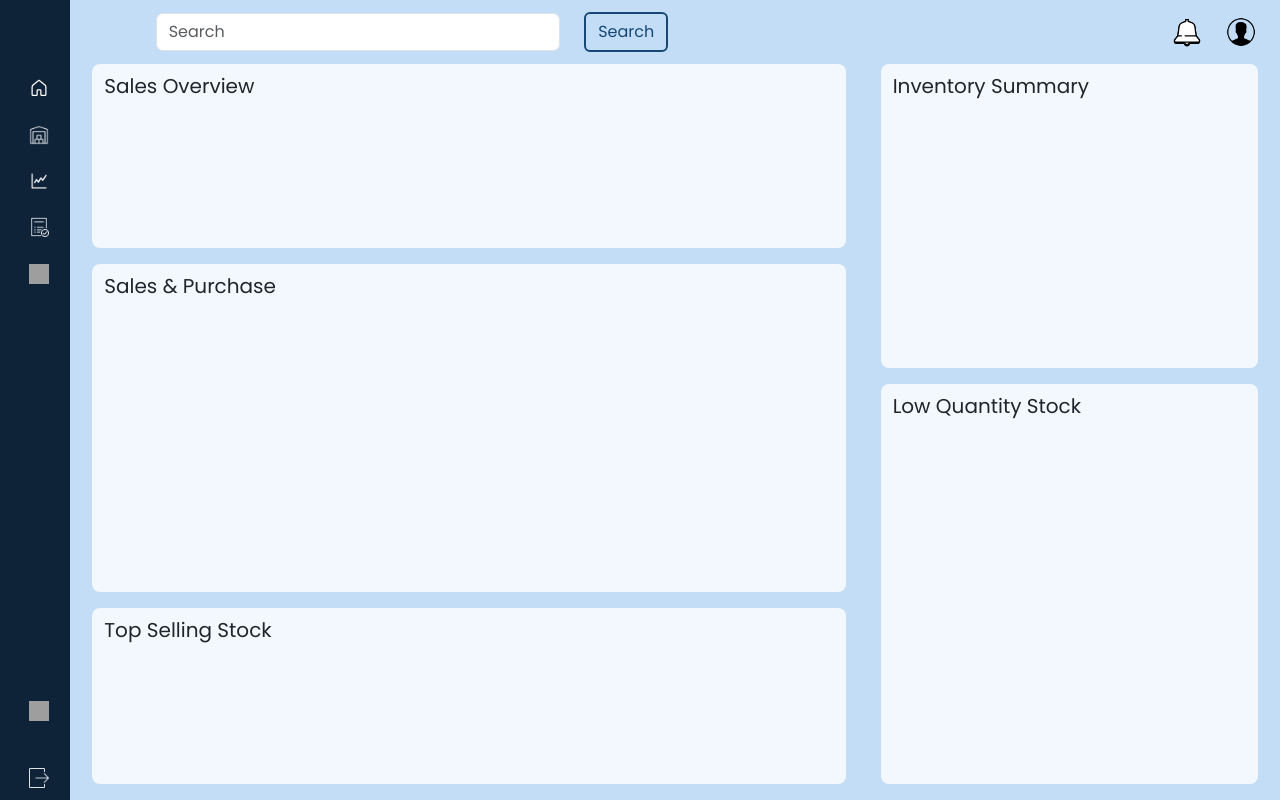
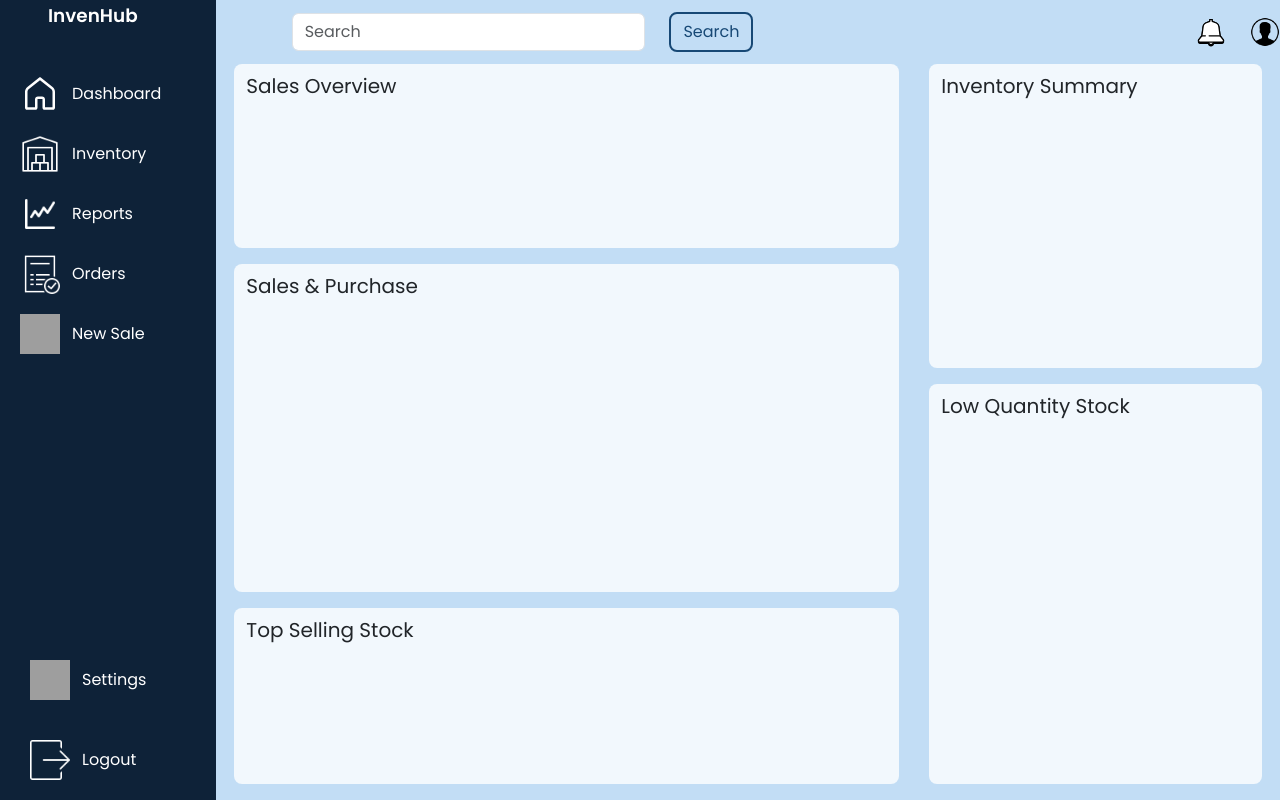
Before and after one commit to debjyoti71/InvenHub, a Flask app: page /dashboard in a window 1280 px wide. Run offline with Flask 3, Linux system fonts and the light colour scheme; the visitor is signed in with stand-in values (Sample User, id 1); some libraries are stand-ins or nearby versions; grey boxes are pictures that could not be loaded.

Commit message:
chaneg in dashboard

```diff
--- a/static/css/dashboard.css
+++ b/static/css/dashboard.css
@@ -32,23 +32,23 @@ body {
     min-height: 100vh;
     width: 100%;
     overflow: hidden;
-    transition: all 0.35s ease-in-out;
+    transition: margin-left 0.35s ease; /* Smooth transition for main content */
     background-color: #fafbfe;
 }
 
 #sidebar {
-    width: 70px;
+    width: 70px; /* Collapsed width */
     min-width: 70px;
     z-index: 1000;
-    transition: all .25s ease-in-out;
     background-color: #0e2238;
     display: flex;
     flex-direction: column;
+    transition: width 0.35s ease; /* Smooth transition for sidebar width */
+    overflow: hidden; /* Hide any overflowing content */
 }
 
-#sidebar.expand {
-    width: 260px;
-    min-width: 260px;
+#sidebar:hover {
+    width: 260px; /* Expanded width on hover */
 }
 
 .toggle-btn {
@@ -65,6 +65,8 @@ body {
 
 .sidebar-logo {
     margin: auto 0;
+    display: flex; /* Ensure proper alignment */
+    align-items: center; /* Center logos vertically */
 }
 
 .sidebar-logo a {
@@ -73,106 +75,85 @@ body {
     font-weight: 600;
 }
 
-#sidebar:not(.expand) .sidebar-logo,
-#sidebar:not(.expand) a.sidebar-link span {
-    display: none;
-}
-
 .sidebar-nav {
     padding: 2rem 0;
     flex: 1 1 auto;
 }
 
 a.sidebar-link {
-    padding: .625rem 1.625rem;
+    padding: .625rem 1.625rem; /* Original padding */
     color: #FFF;
-    display: block;
-    font-size: 0.9rem;
+    display: flex; /* Changed to flex to align items */
+    align-items: center; /* Center items vertically */
+    font-size: rem;
     white-space: nowrap;
-    border-left: 3px solid transparent;
+    border-left: 5px solid transparent;
+    transition: background-color 0.3s ease; /* Smooth transition */
+}
+
+#sidebar:not(.expand) a.sidebar-link {
+    padding-left: 15px; /* Adjust padding when collapsed */
+}
+
+#sidebar.expand a.sidebar-link {
+    padding-left: 7px; /* Additional left padding when expanded */
+    align-items: center;
+}
+
+.sidebar-link:hover {
+    background-color: rgba(255, 255, 255, .075);
+    border-left: 3px solid #3b7ddd;
 }
 
 .sidebar-link i {
-    font-size: 1.1rem;
+    font-size: 1.15rem; /* Increased icon size */
     margin-right: .75rem;
-}
-
-a.sidebar-link:hover {
-    background-color: rgba(255, 255, 255, .075);
-    border-left: 3px solid #3b7ddd;
 }
 
 .sidebar-item {
     position: relative;
 }
 
-#sidebar:not(.expand) .sidebar-item .sidebar-dropdown {
-    position: absolute;
-    top: 0;
-    left: 70px;
-    background-color: #0e2238;
-    padding: 0;
-    min-width: 15rem;
-    display: none;
-}
-
-#sidebar:not(.expand) .sidebar-item:hover .has-dropdown+.sidebar-dropdown {
-    display: block;
-    max-height: 15em;
-    width: 100%;
-    opacity: 1;
-}
-
-#sidebar.expand .sidebar-link[data-bs-toggle="collapse"]::after {
-    border: solid;
-    border-width: 0 .075rem .075rem 0;
-    content: "";
-    display: inline-block;
-    padding: 2px;
-    position: absolute;
-    right: 1.5rem;
-    top: 1.4rem;
-    transform: rotate(-135deg);
-    transition: all .2s ease-out;
-}
-
-#sidebar.expand .sidebar-link[data-bs-toggle="collapse"].collapsed::after {
-    transform: rotate(45deg);
-    transition: all .2s ease-out;
-}
-  #border{
+#border {
     border-radius: 8px;
     background-color: #f2f8fd;
 }
-  p{
+
+p {
     color: black;
     font-size: 1.5rem;
 }
-  #tab{
-    background-color: #59a8a5;
-    color: black;
+
+#btnn {
+    border: 2px solid #174875;
+    color: #174875;
+    border-radius: 8px; /* Added border radius */
+    transition: all 0.3s ease; /* Smooth transition */
 }
 
-  #tab:hover {
-    background-color: #317070;
-    border-radius: 10px;
-  }
-  #tab:hover p{
+#btnn:hover {
+    background-color: #174875;
     color: white;
 }
 
-  #act {
-    background-color: #317070;
-    border-radius: 10px;
+/* Additional styles for the sidebar and buttons */
+.sidebar-footer {
+    padding: 10px;
 }
-  #act p{
-    color: white;
+
+.sidebar-footer a {
+    display: flex;
+    align-items: center;
+    color: #FFF;
 }
-#btnn{
-    border:2px solid #174875;
-    color: #174875;
+
+/* Transition effect on hover */
+#sidebar {
+    transition: width 0.3s ease; /* Adjust the duration for smoother effect */
 }
-#btnn:hover{
-    background-color: #174875;
-    color: white;
+
+@media (max-width: 768px) {
+    #sidebar {
+        display: none; /* Hide sidebar on smaller screens */
     }
+}
--- a/static/js/dashboard.js
+++ b/static/js/dashboard.js
@@ -1,5 +1,13 @@
-const hamBurger = document.querySelector(".toggle-btn");
+var mini = true;
 
-hamBurger.addEventListener("click", function () {
-  document.querySelector("#sidebar").classList.toggle("expand");
-});
+function toggleSidebar(open) {
+  if (open) {
+    document.getElementById("mySidebar").style.width = "250px"; // Expanded width
+    document.getElementById("main").style.marginLeft = "250px"; // Adjust main content margin
+    mini = false;
+  } else {
+    document.getElementById("mySidebar").style.width = "85px"; // Collapsed width
+    document.getElementById("main").style.marginLeft = "85px"; // Adjust main content margin
+    mini = true;
+  }
+}
--- a/templates/dashboard.html
+++ b/templates/dashboard.html
@@ -9,8 +9,8 @@
     <link href="https://cdn.lineicons.com/4.0/lineicons.css" rel="stylesheet" />
     <link href="https://cdn.jsdelivr.net/npm/bootstrap@5.3.0-alpha3/dist/css/bootstrap.min.css" rel="stylesheet"
         integrity="sha384-KK94CHFLLe+nY2dmCWGMq91rCGa5gtU4mk92HdvYe+M/SXH301p5ILy+dN9+nJOZ" crossorigin="anonymous">
-        <link rel="stylesheet" href="/static/css/dashboard.css">
-        <link rel="stylesheet" href="{{ url_for('static', filename='css/dashboard.css') }}">
+    <link rel="stylesheet" href="/static/css/dashboard.css">
+    <link rel="stylesheet" href="{{ url_for('static', filename='css/dashboard.css') }}">
 </head>
 
 <body>
@@ -27,45 +27,44 @@
             <ul class="sidebar-nav">
                 <li class="sidebar-item">
                     <a href="#" class="sidebar-link">
-                        <i><img height="20px" width="20px" src="/static/images/icons8-home (2).svg" alt=""></i>
+                        <i><img height="40px" width="40px" src="/static/images/icons8-home (2).svg" alt=""></i>
                         <span>Dashboard</span>
                     </a>
                 </li>
                 <li class="sidebar-item">
                     <a href="#" class="sidebar-link">
-                        <i><img height="20px" width="20px" src="/static/images/icons8-inventory-50.png" alt="warehouse-1"/></i>
+                        <i><img height="40px" width="40px" src="/static/images/icons8-inventory-50.png" alt="warehouse-1"/></i>
                         <span>Inventory</span>
                     </a>
                 </li>
                 <li class="sidebar-item">
                     <a href="#" class="sidebar-link">
-                        <i><img height="20px" width="20px" src="/static/images/icons8-graph-48.png" alt="warehouse-1"/></i>
+                        <i><img height="40px" width="40px" src="/static/images/icons8-graph-48.png" alt="warehouse-1"/></i>
                         <span>Reports</span>
                     </a>
                 </li>
                 <li class="sidebar-item">
                     <a href="#" class="sidebar-link">
-                        <i><img height="20px" width="20px" src="/static/images/icons8-order-50.png" alt="warehouse-1"/></i>
+                        <i><img height="40px" width="40px" src="/static/images/icons8-order-50.png" alt="warehouse-1"/></i>
                         <span>Orders</span>
                     </a>
                 </li>
                 <li class="sidebar-item">
                     <a href="#" class="sidebar-link">
-                        <i><img height="20px" width="20px" src="/static/images/icons8-plus.svg" alt="warehouse-1"/></i>
+                        <i><img height="40px" width="40px" src="/static/images/icons8-plus.svg" alt="warehouse-1"/></i>
                         <span>New Sale</span>
                     </a>
                 </li>
             </ul>
             <div class="sidebar-footer">
                 <a href="#" class="sidebar-link">
-                    <i><img height="20px" width="20px" src="/static/images/icons8-settings.svg" alt="warehouse-1"/></i>
+                    <i><img height="40px" width="40px" src="/static/images/icons8-settings.svg" alt="warehouse-1"/></i>
                     <span>Settings</span>
                 </a>
             </div>
             <div class="sidebar-footer">
-                <a href="#" class="sidebar-link">
-                    <a href="{{ url_for('logout') }}" class="sidebar-link">
-                    <i><img height="20px" width="20px" src="/static/images/icons8-logout-50 (1).png" alt="warehouse-1"/></i>
+                <a href="{{ url_for('logout') }}" class="sidebar-link">
+                    <i><img height="40px" width="40px" src="/static/images/icons8-logout-50 (1).png" alt="warehouse-1"/></i>
                     <span>Logout</span>
                 </a>
             </div>
```
Lines whose indentation alone changed are shown as unchanged.
